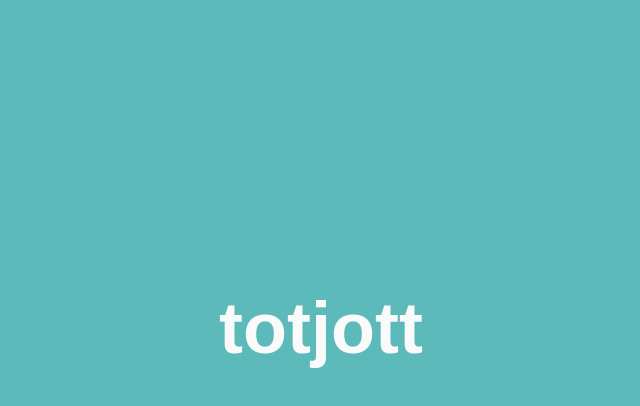
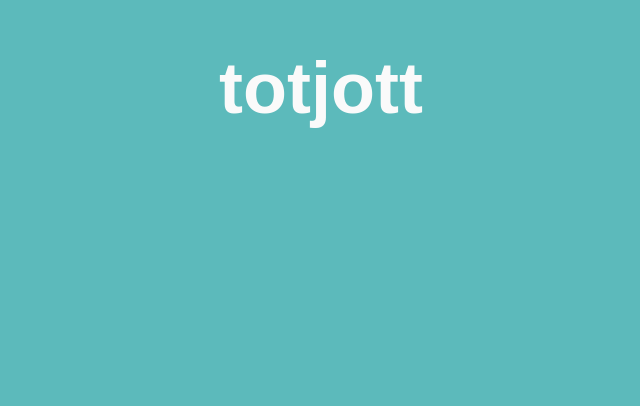
Before and after one commit to WesleyJohnson/totjott, a plain HTML site: page index.html in a window 1280 px wide. Shown: the part 320-726 px from the top of the page, without its empty margins (319-959 px from the left). Drawn offline with Linux system fonts and the light colour scheme; a web font is replaced by a local one.

Commit message:
Update index.html

```diff
--- a/index.html
+++ b/index.html
@@ -12,8 +12,8 @@ body, html {
     display: flex;
     align-items: center;
     justify-content: center;
-    min-height: 100vw;
-    height: 100vw;
+    min-height: 100vh;
+    height: 100vh;
 }
 
 .title {
```
